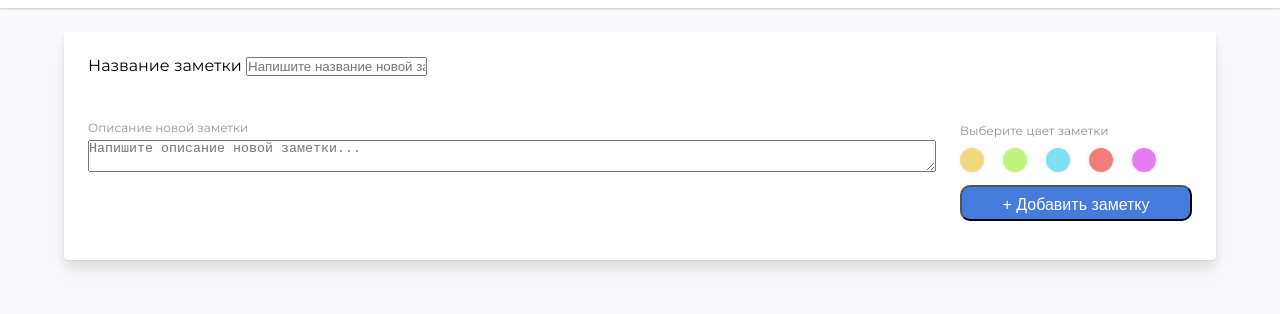
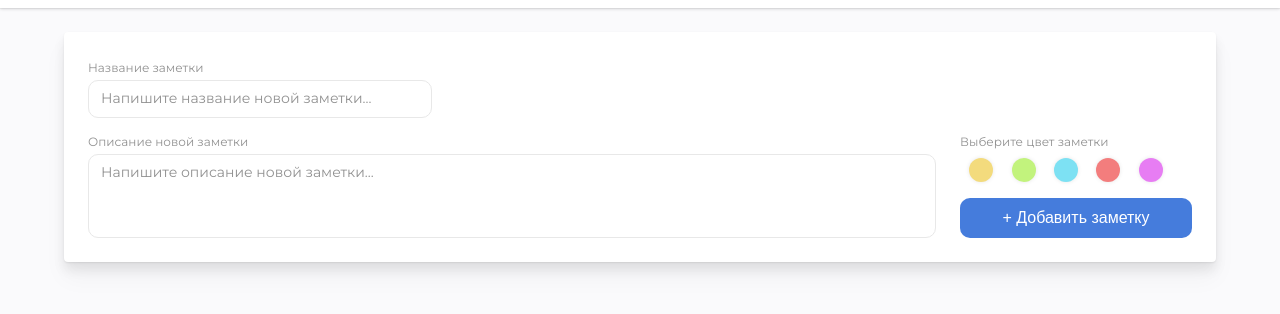
Before and after one commit to JaneGur/FinalProject, a plain HTML site: page index.html in a window 1280 px wide. Shown: the part 52-366 px from the top of the page. Drawn offline with Linux system fonts and the light colour scheme.

Commit message:
Update style03.css

```diff
--- a/style.css
+++ b/style.css
@@ -18,6 +18,8 @@ body {
   padding: 0 64px;
 }
 
+/*=====Стили хедера=====*/
+
 header {
   margin-bottom: 24px;
   background-color: #fff;
@@ -33,11 +35,17 @@ header .container {
     0 0 1px 0 rgba(11, 12, 13, 0.24);
 }
 
+/*=====Счетчик заметок=====*/
+
 .notes-quantity {
   display: flex;
   align-items: center;
   gap: 12px;
 }
+
+/*=====Стили=====*/
+
+/*=====Блок ввода параметров и добавления заметки=====*/
 
 .note-entry-block {
   display: flex;
@@ -51,96 +59,95 @@ header .container {
     0 16px 24px 0 rgba(11, 12, 13, 0.04), 0 1px 2px 0 rgba(11, 12, 13, 0.08);
 }
 
+/*=====Блок ввода названия заметки=====*/
+
 .note-name-block {
   display: flex;
   flex-direction: column;
   max-width: 344px;
   min-height: 60px;
+  margin-bottom: 12px;
 }
 
-.note-name-block-title {
+label,
+input,
+.note-color-title {
   font-weight: 400;
   font-size: 12px;
   line-height: 200%;
   color: #919191;
 }
 
-.note-name-block-title-input {
-  border: 1px solid #e8e8e8;
-  border-radius: 10px;
-  padding: 6px 12px;
-  width: 100%;
-  min-height: 36px;
+input::placeholder,
+textarea::placeholder {
   font-weight: 400;
   font-size: 14px;
   line-height: 171%;
   color: #919191;
 }
 
+input[type="text"] {
+  font-family: inherit;
+  border: 1px solid #e8e8e8;
+  border-radius: 10px;
+  padding: 6px 12px;
+  width: 100%;
+  min-height: 36px;
+}
+
+/*=====Блок ввода описания заметки=====*/
+
 .note-name {
   display: flex;
   flex-direction: column;
-  font-weight: 400;
-  font-size: 12px;
-  line-height: 200%;
-  color: #919191;
   min-width: 848px;
   min-height: 108px;
+  margin-right: 24px;
 }
 
-.note-name-input {
+textarea {
+  font-family: inherit;
   border: 1px solid #e8e8e8;
   border-radius: 10px;
   padding: 6px 12px;
   max-width: 100%;
   min-height: 84px;
-  font-weight: 400;
-  font-size: 14px;
-  line-height: 171%;
-  color: #919191;
+  resize: none;
 }
 
 .note-description-block {
   display: flex;
-  gap: 24px;
-  flex-wrap: wrap;
-  flex-shrink: 2;
+  /* flex-wrap: wrap;
+  flex-shrink: 2; */
 }
+
+/*=====Блок выбора цвета заметки=====*/
 
 .note-color {
   display: flex;
   flex-direction: column;
-  justify-content: space-around;
-  font-weight: 400;
-  font-size: 12px;
-  line-height: 200%;
-  color: #919191;
-}
-
-.radio-set {
+  justify-content: space-between;
   width: 232px;
   height: 108px;
 }
 
 .radio-container {
   display: flex;
-  gap: 14px;
+  max-width: 212px;
+  min-height: 36px;
+  justify-content: space-around;
 }
 
 .radio {
   appearance: none;
-  -webkit-appearance: none;
-  -moz-appearance: none;
   display: inline-block;
   position: relative;
   height: 24px;
   width: 24px;
   border-radius: 20px;
-  margin-right: 5px;
   box-shadow: 0 0 4px 0 rgba(0, 0, 0, 0.1);
   cursor: pointer;
   outline: none;
-  box-sizing: border-box;
   transition: 0.5s all;
 }
 
@@ -166,9 +173,10 @@ header .container {
 
 .note-color-button {
   border-radius: 10px;
+  border-color: transparent;
   padding: 6px 24px;
-  width: 232px;
-  height: 36px;
+  width: 100%;
+  min-height: 36px;
   background: #457cdc;
   font-weight: 500;
   font-size: 16px;
@@ -181,7 +189,6 @@ header .container {
   display: flex;
   justify-content: center;
   align-items: center;
-  font-family: var(--font-family);
   font-weight: 500;
   font-size: 16px;
   line-height: 150%;
```
